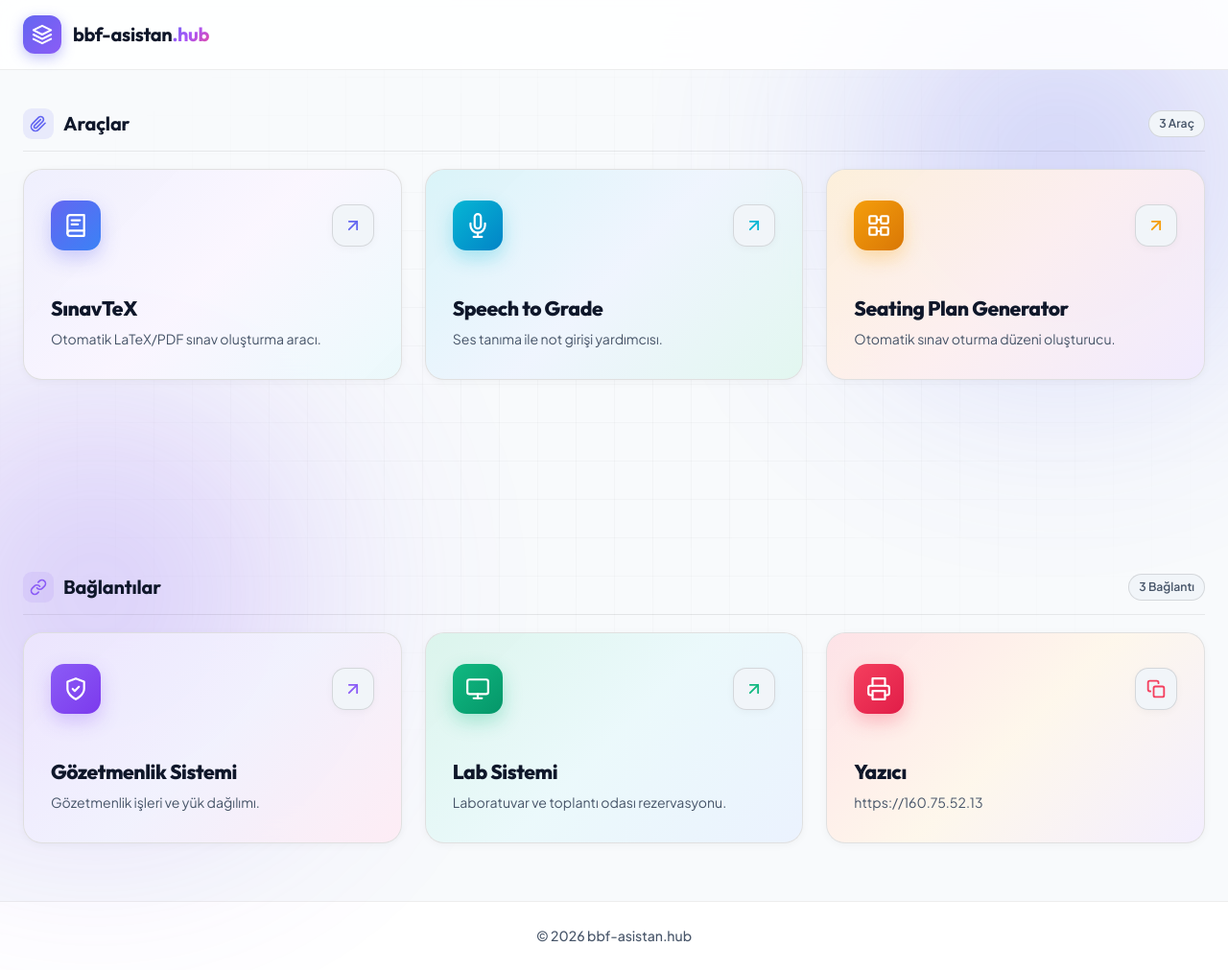
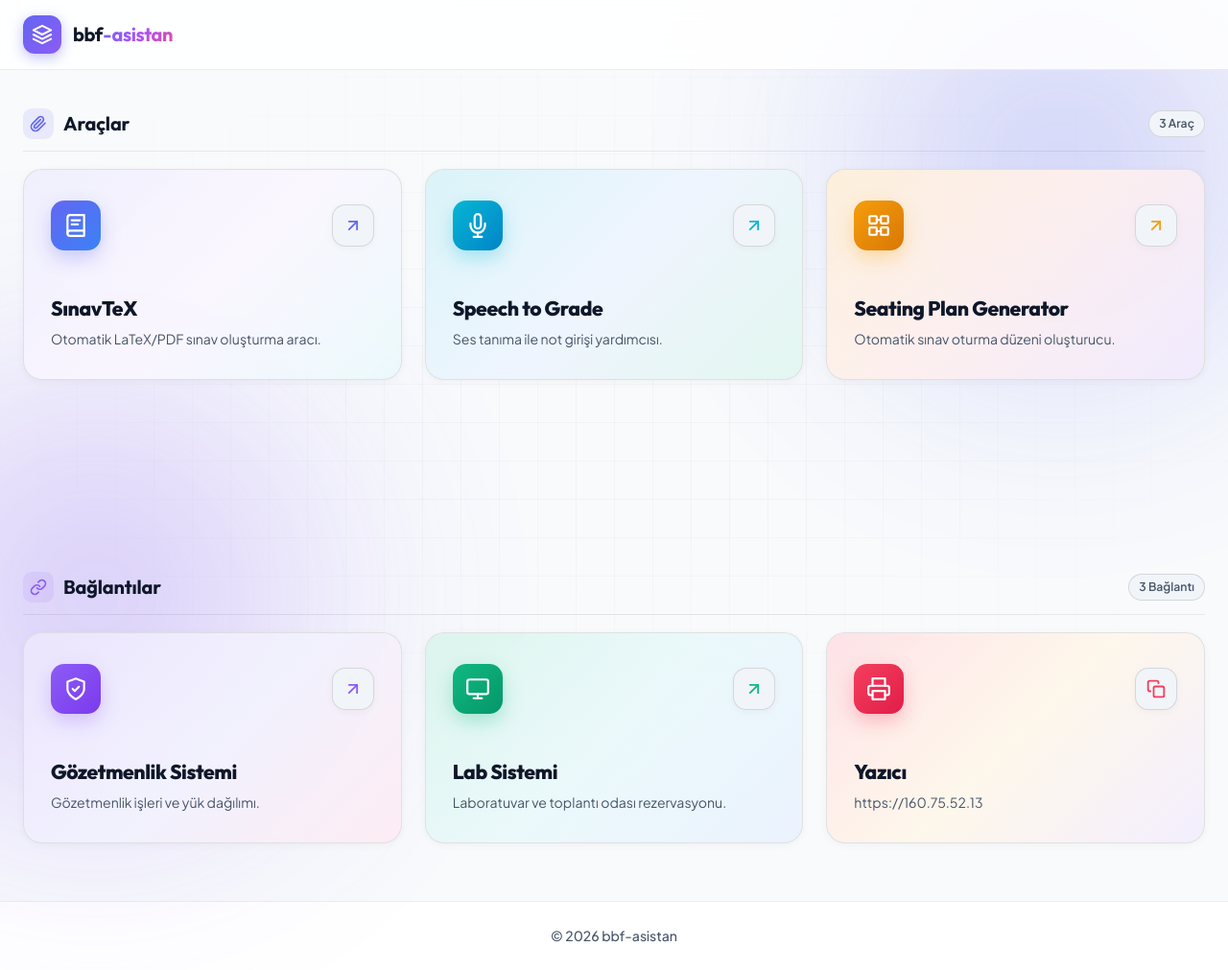
Before and after one commit to bbf-asistan/bbf-asistan.github.io, a plain HTML site: page index.html in a window 1280 px wide. Shown: the whole page at 96% size. Drawn offline with Linux system fonts and the light colour scheme.

Commit message:
Rename site title and branding to bbf-asistan

```diff
--- a/index.html
+++ b/index.html
@@ -3,7 +3,7 @@
 <head>
   <meta charset="UTF-8">
   <meta name="viewport" content="width=device-width, initial-scale=1.0">
-  <title>bbf-asistan.hub</title>
+  <title>bbf-asistan</title>
   <meta name="description" content="SınavTeX ve tüm geliştirici, eğitim ve üretkenlik araçlarınıza tek bir noktadan hızlı erişim sağlayan merkezi landing page ve araç yöneticisi.">
   <link rel="preconnect" href="https://fonts.googleapis.com">
   <link rel="preconnect" href="https://fonts.gstatic.com" crossorigin>
@@ -29,7 +29,7 @@
             </svg>
           </div>
           <div class="brand-text">
-            <span class="brand-title">bbf-asistan<span class="gradient-text">.hub</span></span>
+            <span class="brand-title">bbf<span class="gradient-text">-asistan</span></span>
           </div>
         </a>
       </div>
@@ -233,7 +233,7 @@
   <!-- Footer -->
   <footer class="site-footer">
     <div class="container footer-centered">
-      <span>© 2026 bbf-asistan.hub</span>
+      <span>© 2026 bbf-asistan</span>
     </div>
   </footer>
 
```
Also changed, not shown: 1 other file.
